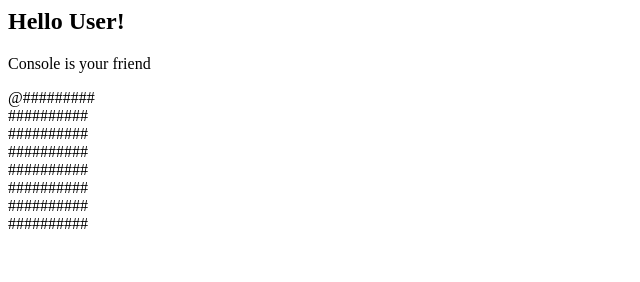
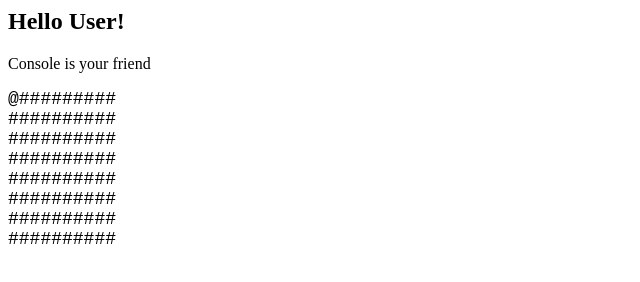
Before and after one commit to lifecoderua/webpd, a website built with webpack: page index.html in a window 1280 px wide. Shown: the whole page, without its empty margins (0-640 px from the left). Built offline with nearby package versions, Linux system fonts and the light colour scheme.

Commit message:
display improvements

```diff
--- /dev/null
+++ b/app.css
@@ -0,0 +1,4 @@
+#render-target {
+  font-family: Courier New, Courier, monospace;
+  font-size: 18px;
+}
--- a/index.html
+++ b/index.html
@@ -1,5 +1,7 @@
 <html>
-  <head></head>
+  <head>
+    <link rel="stylesheet" href="/app.css">
+  </head>
   <body>
     <h2>Hello User!</h2>
     <p>Console is your friend</p>
```
